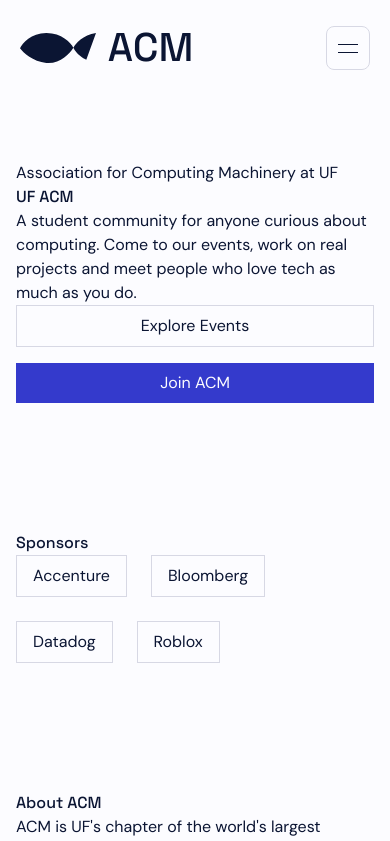
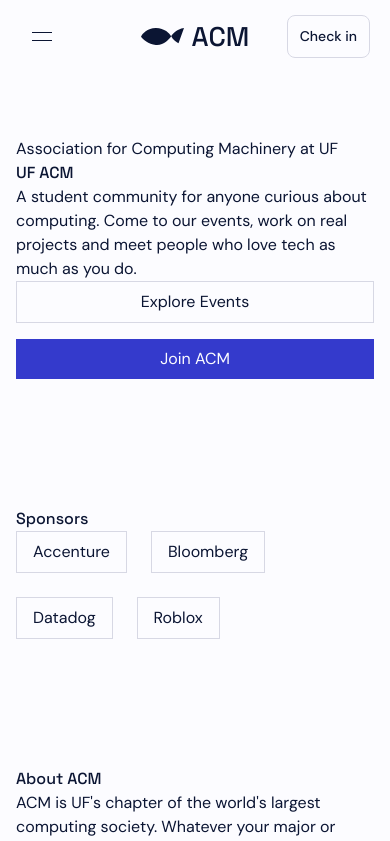
Before and after one commit to uf-acm-design-team/ACM-website, a Next.js app: page / in a window 390 px wide. Shown: the top 841 px of the page. Built offline with nearby package versions, Linux system fonts and the light colour scheme.

Commit message:
Final Navbar Draft, fixed glass look and mobile view

```diff
--- a/src/app/components/Navbar/Navbar.tsx
+++ b/src/app/components/Navbar/Navbar.tsx
@@ -91,7 +91,7 @@ function NavbarContent({ brand, links, checkInLink }: NavbarContentProps) {
       <nav
         aria-label="Primary navigation"
         className={`mx-auto grid max-w-[1440px] grid-cols-[1fr_auto_1fr] items-center px-5 transition-[height] duration-300 ease-out motion-reduce:transition-none sm:px-8 lg:px-20 ${
-          isScrolled ? "h-[72px]" : "h-24"
+          isScrolled ? "h-[72px]" : "h-[72px] md:h-24"
         }`}
       >
         <div className="hidden h-11 w-full items-center gap-8 justify-self-start md:flex">
@@ -101,26 +101,26 @@ function NavbarContent({ brand, links, checkInLink }: NavbarContentProps) {
         <a
           href={brand.href}
           aria-label={brand.accessibleLabel}
-          className="col-start-1 inline-flex items-center gap-3 justify-self-start rounded-sm text-navy focus-visible:outline-none focus-visible:ring-2 focus-visible:ring-accent focus-visible:ring-offset-4 md:col-start-2 md:justify-self-center"
+          className="col-start-2 row-start-1 inline-flex items-center gap-2 justify-self-center rounded-sm text-navy focus-visible:outline-none focus-visible:ring-2 focus-visible:ring-accent focus-visible:ring-offset-4 md:gap-3"
         >
           <Image
             src={acmFish}
             alt=""
             width={76}
             height={31}
-            className={`w-auto transition-[height] duration-300 ease-out motion-reduce:transition-none ${isScrolled ? "h-[19px]" : "h-[30px]"}`}
+            className={`h-[17px] w-auto transition-[height] duration-300 ease-out motion-reduce:transition-none ${isScrolled ? "md:h-[19px]" : "md:h-[30px]"}`}
           />
-          <span className={`font-display font-medium transition-[font-size,line-height] duration-300 ease-out motion-reduce:transition-none ${isScrolled ? "text-[25px] leading-8" : "text-[40px] leading-[48px]"}`}>
+          <span className={`font-display text-[27px] font-medium leading-[31px] transition-[font-size,line-height] duration-300 ease-out motion-reduce:transition-none ${isScrolled ? "md:text-[25px] md:leading-8" : "md:text-[40px] md:leading-[48px]"}`}>
             {brand.name}
           </span>
         </a>
 
         <a
           href={checkInLink.href}
-          className="hidden h-11 w-36 items-center justify-center gap-2.5 justify-self-end rounded-lg border border-border bg-background px-5 py-2.5 text-base font-medium text-navy transition-colors duration-200 hover:bg-surface-tint focus-visible:outline-none focus-visible:ring-2 focus-visible:ring-accent focus-visible:ring-offset-4 motion-reduce:transition-none md:inline-flex"
+          className="col-start-3 row-start-1 inline-flex items-center justify-center justify-self-end rounded-lg border border-border bg-background px-3 py-2.5 text-sm font-medium leading-[21px] text-navy transition-colors duration-200 hover:bg-surface-tint focus-visible:outline-none focus-visible:ring-2 focus-visible:ring-accent focus-visible:ring-offset-4 motion-reduce:transition-none md:h-11 md:w-36 md:gap-2.5 md:px-5 md:text-base md:leading-6"
         >
-          <span className="flex-1">{checkInLink.label}</span>
-          <BroadcastIcon />
+          <span className="md:flex-1">{checkInLink.label}</span>
+          <span className="hidden md:block"><BroadcastIcon /></span>
         </a>
 
         <button
@@ -130,7 +130,7 @@ function NavbarContent({ brand, links, checkInLink }: NavbarContentProps) {
           aria-expanded={menuOpen}
           aria-controls="mobile-navigation"
           onClick={() => setMenuOpen((current) => !current)}
-          className="col-start-3 inline-flex size-11 items-center justify-center justify-self-end rounded-lg border border-border bg-background/70 text-navy focus-visible:outline-none focus-visible:ring-2 focus-visible:ring-accent focus-visible:ring-offset-2 md:hidden"
+          className="col-start-1 row-start-1 inline-flex size-11 items-center justify-center justify-self-start rounded-lg text-navy focus-visible:outline-none focus-visible:ring-2 focus-visible:ring-accent focus-visible:ring-offset-2 md:hidden"
         >
           <MenuIcon open={menuOpen} />
         </button>
@@ -142,14 +142,6 @@ function NavbarContent({ brand, links, checkInLink }: NavbarContentProps) {
             {links.map((link) => (
               <NavigationLink key={link.label} link={link} onClick={() => setMenuOpen(false)} />
             ))}
-            <a
-              href={checkInLink.href}
-              onClick={() => setMenuOpen(false)}
-              className="mt-1 inline-flex items-center justify-center gap-2.5 rounded-lg border border-border bg-background px-5 py-3 text-base font-medium text-navy focus-visible:outline-none focus-visible:ring-2 focus-visible:ring-accent focus-visible:ring-offset-2"
-            >
-              <span>{checkInLink.label}</span>
-              <BroadcastIcon />
-            </a>
           </div>
         </div>
       )}
```
